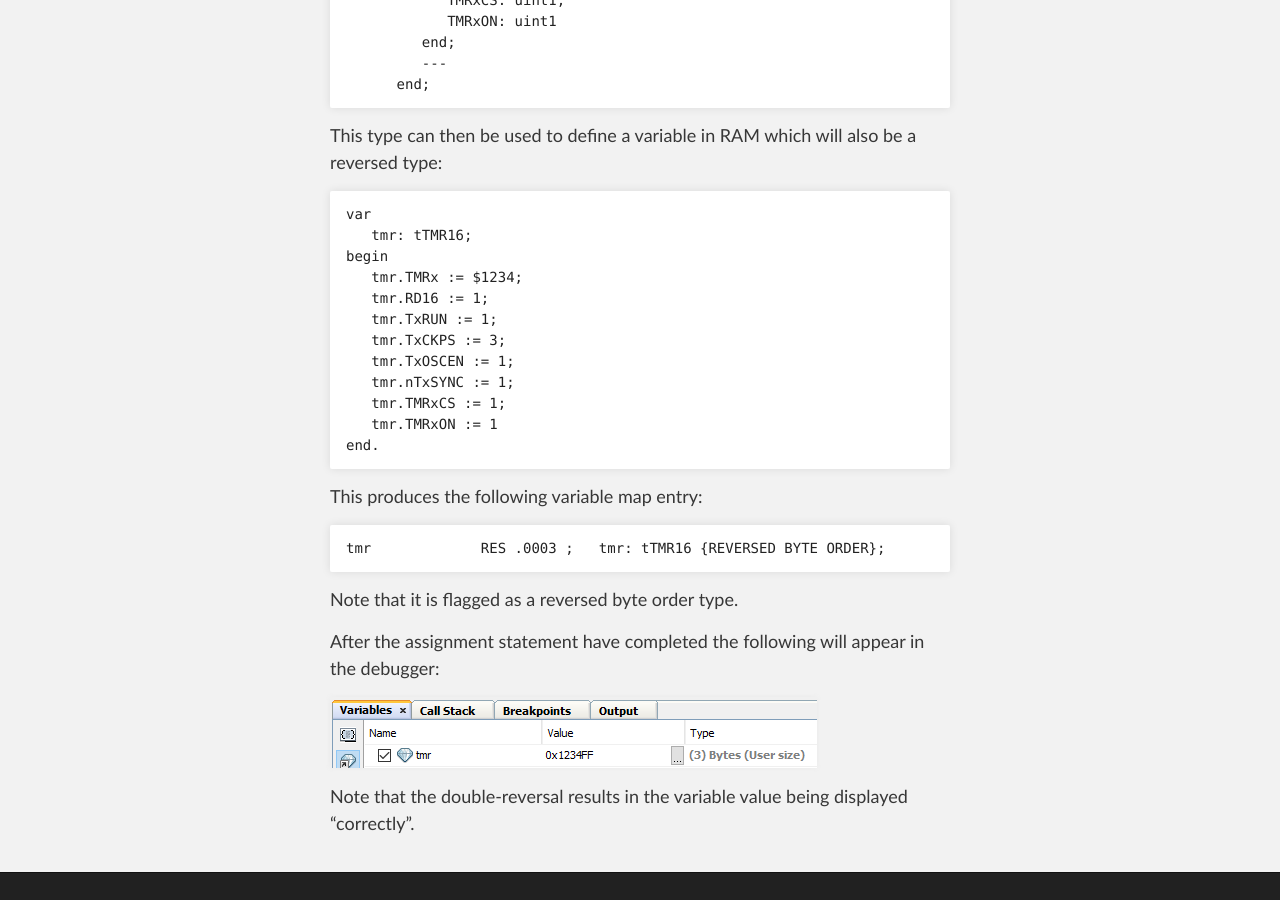
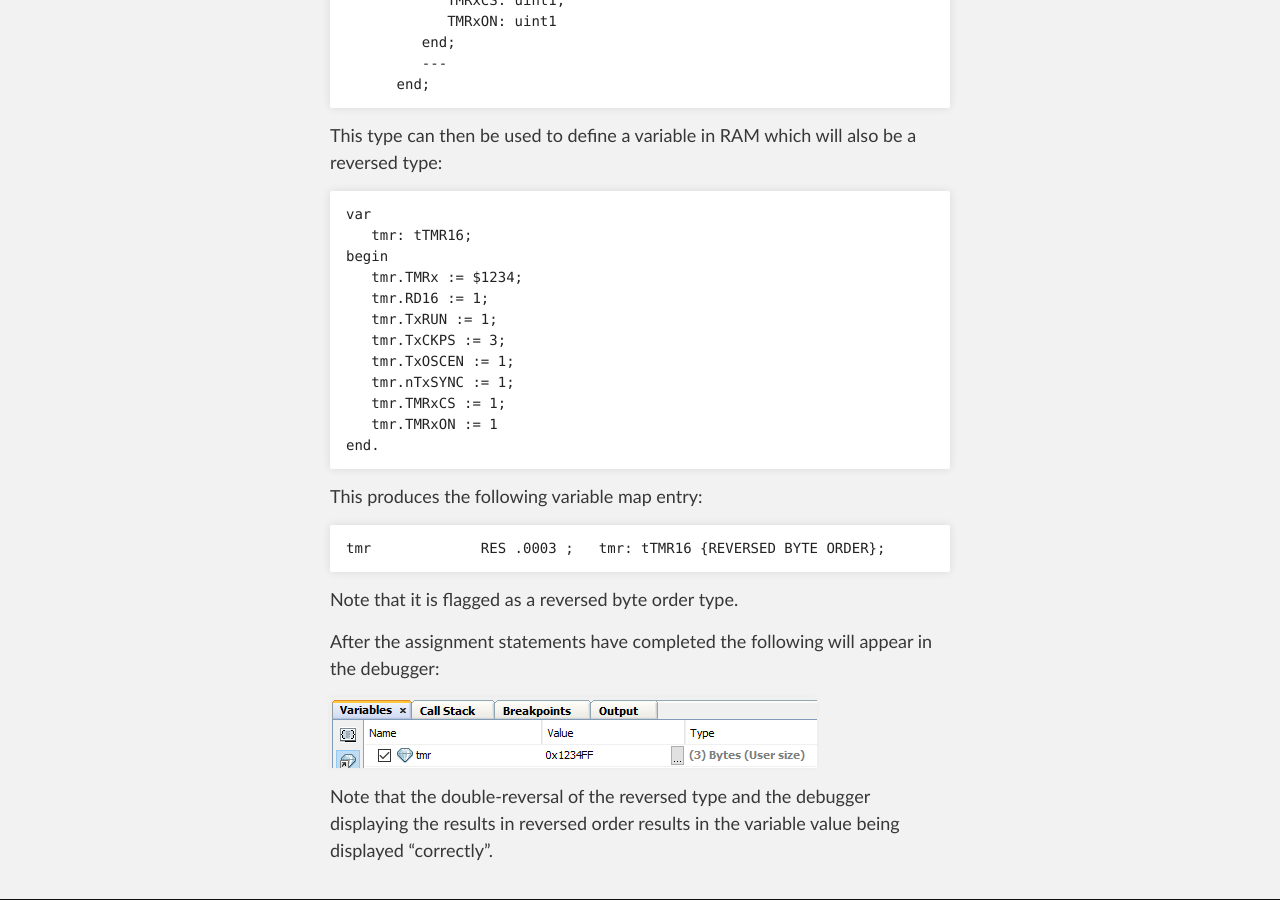
Before and after one commit to dhawk/concurrent-pascal-compiler, a Jekyll site: the page built from pic18x-user-guide.md, in a window 1280 px wide and 900 px high, scrolled down 36111 px. Built offline with Jekyll 4.4.1, drawn with Linux system fonts in a browser that asks for light colours; before the commit the page ends 36984 px from its top, so only the background shows below that.

Commit message:
minor edits

```diff
--- a/pic18x-user-guide.md
+++ b/pic18x-user-guide.md
@@ -1104,8 +1104,8 @@ tmr             RES .0003 ;   tmr: tTMR16 {REVERSED BYTE ORDER};
 
 Note that it is flagged as a reversed byte order type.
 
-After the assignment statement have completed the following will appear in the debugger:
+After the assignment statements have completed the following will appear in the debugger:
 
 ![](pic18x-user-guide/visualizer-reversed.png){:hspace="50"}
 
-Note that the double-reversal results in the variable value being displayed "correctly".
+Note that the double-reversal of the reversed type and the debugger displaying the results in reversed order results in the variable value being displayed "correctly".
```
